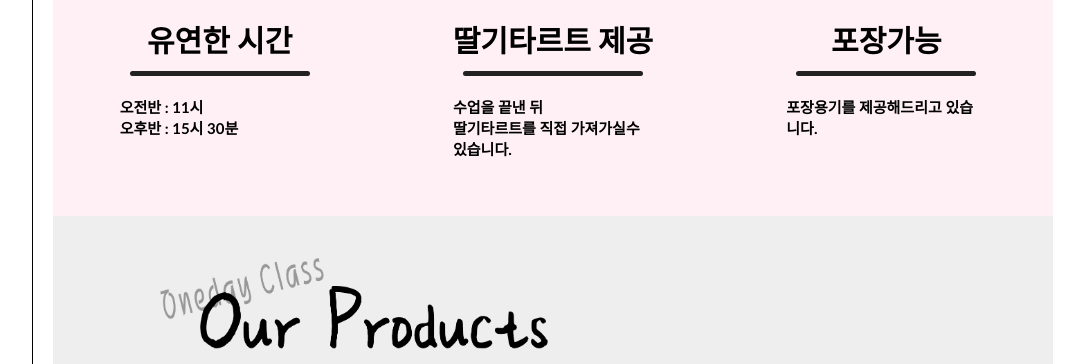
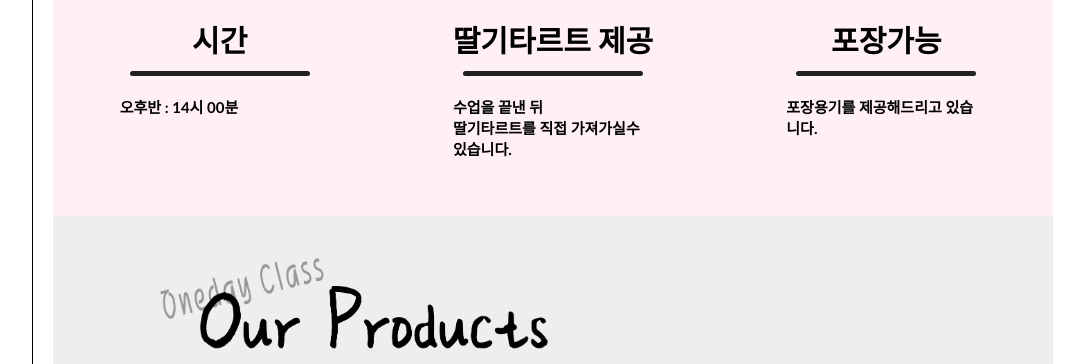
Before and after one commit to ksbaking/ksbaking.github.io, a plain HTML site: page gnb/gnb_04/onedayStrawberrytart.html in a window 1280 px wide. Shown: the part 1310-1674 px from the top of the page, without its empty margins (188-1272 px from the left). Drawn offline with Linux system fonts and the light colour scheme.

Commit message:
Add files via upload

```diff
--- a/gnb/gnb_04/onedayStrawberrytart.html
+++ b/gnb/gnb_04/onedayStrawberrytart.html
@@ -217,9 +217,9 @@
                                 <div class="OndayContents_explanation_img" style="background-image: url(../../img/gnb_04/oneday_strawtart/explanation_01.jpg);"></div>
 
                                 <!-- <img src="../../img/gnb_04/oneday_strawtart/explanation_01.jpg" alt="" width="200px" height="200px"> -->
-                                <div class="OndayContents_explanation_Theme">유연한 시간</div>
+                                <div class="OndayContents_explanation_Theme">시간</div>
                                 <div class="OndayContents_explanation_Theme_line"></div>
-                                <div class="OndayContents_explanation_Contents">오전반 : 11시<br>오후반 : 15시 30분</div>
+                                <div class="OndayContents_explanation_Contents">오후반 : 14시 00분</div>
                             </li>
                             <li class="OndayContents_explanation_box">
                                 <div class="OndayContents_explanation_img" style="background-image: url(../../img/gnb_04/oneday_strawtart/explanation_02.jpg);"></div>
@@ -304,11 +304,10 @@
                                 <ul id="OndayContents_explanation_column">
                                     <li class="OndayContents_explanation_box">
                                         <div class="OndayContents_explanation_img" style="background-image: url(../../img/gnb_04/oneday_strawtart/explanation_01.jpg);"></div>
-
                                         <!-- <img src="../../img/gnb_04/oneday_strawtart/explanation_01.jpg" alt="" width="200px" height="200px"> -->
-                                        <div class="OndayContents_explanation_Theme">유연한 시간</div>
+                                        <div class="OndayContents_explanation_Theme">시간</div>
                                         <div class="OndayContents_explanation_Theme_line"></div>
-                                        <div class="OndayContents_explanation_Contents">오전반 : 11시<br>오후반 : 15시 30분</div>
+                                        <div class="OndayContents_explanation_Contents">오후반 : 14시 00분</div>
                                     </li>
                                     <li class="OndayContents_explanation_box">
                                         <div class="OndayContents_explanation_img" style="background-image: url(../../img/gnb_04/oneday_strawtart/explanation_02.jpg);"></div>
```
Also changed, not shown: gnb/gnb_04/OnedayMeringuecookie.html (+4 -4 lines), gnb/gnb_04/onedayCake.html (+4 -4 lines), gnb/gnb_04/onedayEggtart.html (+4 -4 lines), gnb/gnb_04/onedayMacaron.html (+4 -4 lines), gnb/gnb_04/onedayManjoo.html (+4 -4 lines), gnb/gnb_04/onedayScon.html (+4 -4 lines).
